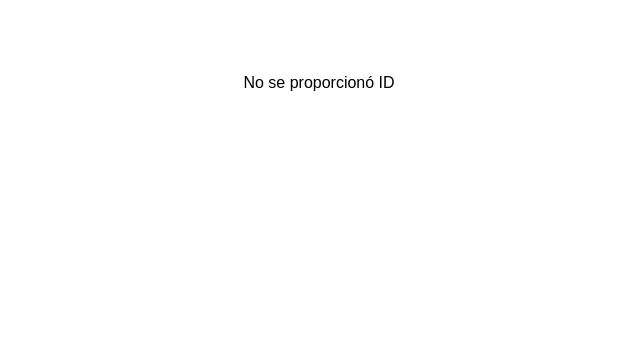
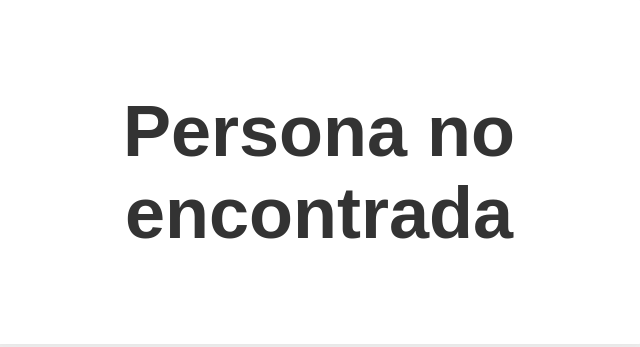
Before and after one commit to OasisNorte/app-qr, a plain HTML site: page index.html in a window 1280 px wide. Shown: the whole page, without its empty margins (321-961 px from the left). Drawn offline with Linux system fonts and the light colour scheme.

Commit message:
Add files via upload

```diff
--- a/index.html
+++ b/index.html
@@ -2,53 +2,83 @@
 <html lang="es">
 <head>
     <meta charset="UTF-8">
-  <title>Info QR</title>
+    <meta name="viewport" content="width=device-width, initial-scale=1.0">
+    <title>Información de Persona</title>
     <style>
-    body { font-family: Arial, sans-serif; text-align: center; padding: 50px; }
-    .card {
-      border: 1px solid #ccc;
-      padding: 20px;
+        /* Estilos generales de la página */
+        body {
+            font-family: Arial, sans-serif;
+            text-align: center;
+            margin: 0;
+            padding: 0;
+            background-color: #f4f4f4;
+        }
+
+        /* Estilo del contenedor de la información de la persona */
+        #persona-info {
+            margin-top: 50px;
+        }
+
+        /* Estilo para el nombre */
+        #nombre {
+            font-size: 72px; /* Nombre más grande */
+            font-weight: bold;
+            color: #333;
+        }
+
+        /* Estilo para la descripción */
+        #descripcion {
+            font-size: 48px; /* Descripción más grande */
+            color: #555;
+            margin-top: 20px;
+        }
+
+        /* Estilo para el fondo de la página */
+        #container {
+            background-color: white;
+            padding: 30px;
             border-radius: 10px;
-      box-shadow: 2px 2px 10px #999;
-      display: inline-block;
-      max-width: 300px;
+            box-shadow: 0 0 15px rgba(0, 0, 0, 0.1);
+            max-width: 600px;
+            margin: auto;
         }
+
     </style>
 </head>
 <body>
-  <div id="info">Cargando...</div>
+    <div id="container">
+        <div id="persona-info">
+            <h2 id="nombre"></h2>
+            <p id="descripcion"></p>
+        </div>
+    </div>
 
     <script>
-    async function main() {
-      const params = new URLSearchParams(window.location.search);
-      const id = params.get("id");
+        // Obtener el ID del parámetro URL
+        const urlParams = new URLSearchParams(window.location.search);
+        const id = urlParams.get('id');
 
-      if (!id) {
-        document.getElementById("info").innerHTML = "<p>No se proporcionó ID</p>";
-        return;
+        // Cargar los datos desde el archivo JSON
+        fetch('data.json')
+            .then(response => response.json())
+            .then(data => {
+                // Encontrar la persona correspondiente al ID
+                const persona = data.find(person => person.id == id);
+
+                if (persona) {
+                    // Actualizar la información en la página
+                    document.getElementById('nombre').innerText = persona.nombre;
+                    document.getElementById('descripcion').innerText = persona.descripcion;
+                } else {
+                    document.getElementById('nombre').innerText = 'Persona no encontrada';
+                    document.getElementById('descripcion').innerText = '';
                 }
-
-      try {
-        const res = await fetch("data.json");
-        const data = await res.json();
-
-        if (data[id]) {
-          const persona = data[id];
-          document.getElementById("info").innerHTML = `
-            <div class="card">
-              <h2>${persona.nombre}</h2>
-              <p>${persona.descripcion}</p>
-            </div>
-          `;
-        } else {
-          document.getElementById("info").innerHTML = "<p>ID no encontrado</p>";
-        }
-      } catch (e) {
-        document.getElementById("info").innerHTML = "<p>Error al cargar los datos</p>";
-      }
-    }
-
-    main();
+            })
+            .catch(error => {
+                console.error('Error al cargar el archivo JSON:', error);
+                document.getElementById('nombre').innerText = 'Error al cargar la información';
+                document.getElementById('descripcion').innerText = '';
+            });
     </script>
 </body>
 </html>
```
Lines whose indentation alone changed are shown as unchanged.
